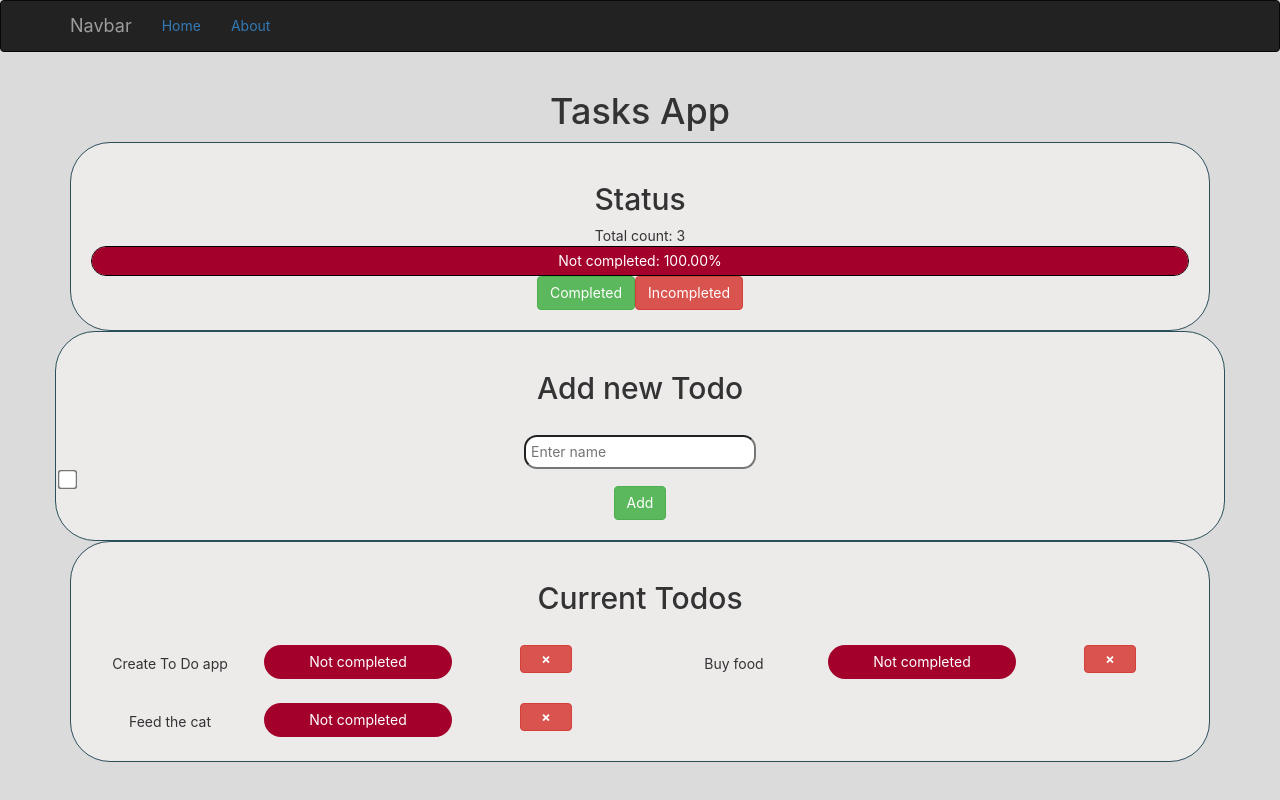
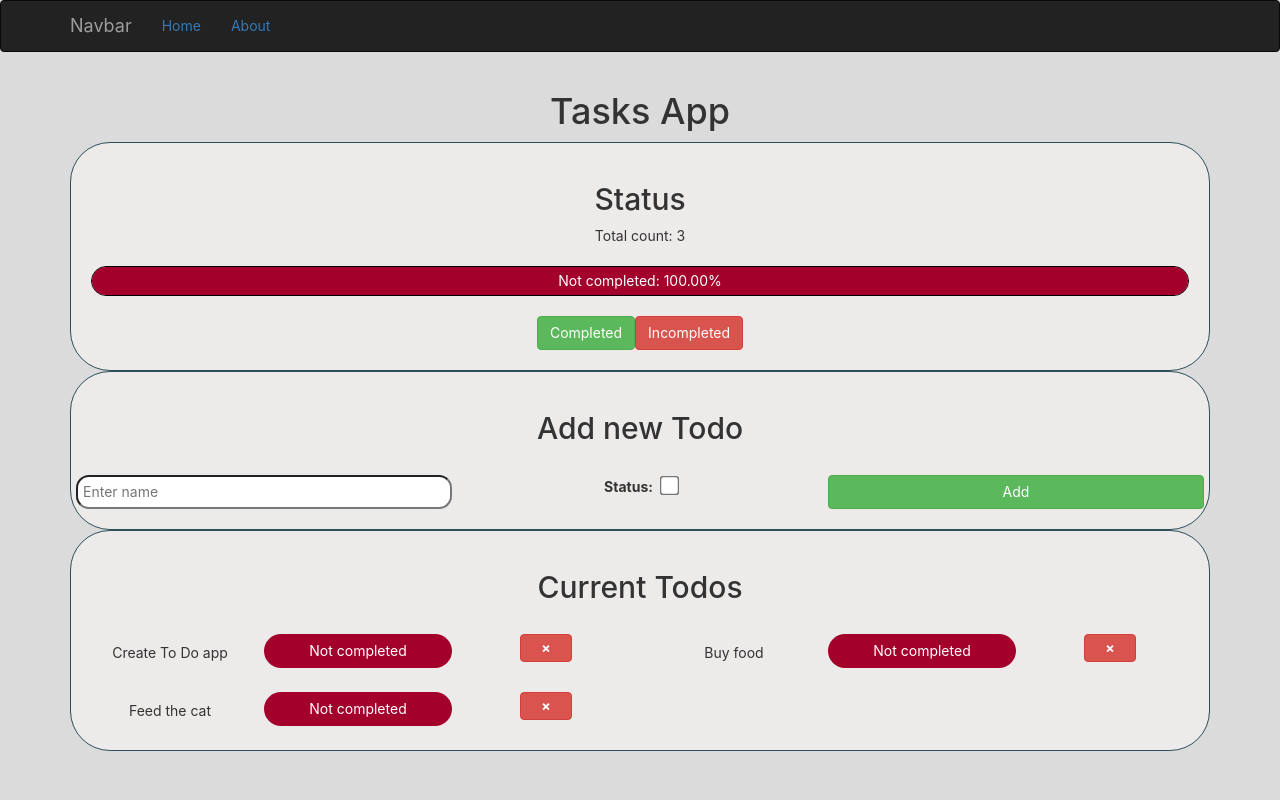
Before and after one commit to MartinKamenov/React-ToDoApp, a React (Create React App) app: page / in a window 1280 px wide. Built offline with nearby package versions, Linux system fonts and the light colour scheme.

Commit message:
Fixing alignment of checkbox

```diff
--- a/src/components/todos/AddTodo.jsx
+++ b/src/components/todos/AddTodo.jsx
@@ -6,12 +6,15 @@ const AddTodo = (props) => {
 			<h2>Add new Todo</h2>
 			<br/>
 			<div className="row">
-				<input className="todo-input" value={props.addTodo.name}
+				<input className="todo-input col-md-4" value={props.addTodo.name}
 					onChange={(ev) =>props.onChangedInputValue(ev)}
 					placeholder="Enter name" type="text"/>
-				<input className="checkbox" type="checkbox"
-					onChange={props.onChangedCheckbox} checked={props.addTodo.completed}/>
-				<button className="btn btn-success" onClick={props.onAdd}>Add</button>
+				<div className="col-md-4">
+					<label style={{marginRight: '10px'}}>Status: </label>
+					<input className="checkbox " type="checkbox"
+						onChange={props.onChangedCheckbox} checked={props.addTodo.completed}/>
+				</div>
+				<button className="btn btn-success col-md-4" onClick={props.onAdd}>Add</button>
 			</div>
 		</div>
 	);
--- a/src/components/todos/Todo.jsx
+++ b/src/components/todos/Todo.jsx
@@ -2,7 +2,7 @@ import React from 'react';
 
 const Todo = (props) => {
 	return (
-		<div className='todo col-md-6'>
+		<div className='inner-content col-md-6'>
 			<div className='row'>
 				<span className='status_changer col-md-4 center' onClick={() => props.onChange(props.id)}>
 					{props.todo.name}
--- a/src/components/todos/TodoStatus.jsx
+++ b/src/components/todos/TodoStatus.jsx
@@ -5,7 +5,7 @@ const TodoStatus = (props) => {
 		<div className="m-2 center">
 			<h2 className="m-2 header center">Status</h2>
 			<div className="center">Total count: {props.totalCount}</div>
-			<div className="percent-visualizer">
+			<div className="percent-visualizer inner-content">
 				<span className={ props.completedPercent.classList }
 					style={{ width: props.completedPercent.percent  }}>
 					Completed: { props.completedPercent.percent }
@@ -15,7 +15,7 @@ const TodoStatus = (props) => {
 					Not completed: { props.notCompletedPercent.percent }
 				</span>
 			</div>
-			<div>
+			<div className="inner-content">
 				<button onClick={props.onCompleteAll} className="m-2 btn btn-success">Completed</button>
 				<button onClick={props.onIncompleteAll} className="m-2 btn btn-danger">Incompleted</button>
 			</div>
--- a/src/components/todos/Todos.jsx
+++ b/src/components/todos/Todos.jsx
@@ -120,7 +120,7 @@ class ToDos extends Component {
                         completedPercent={this.getCompletedPercent()}
                         notCompletedPercent={this.getIncompletedPercent()}/>
                 </div>
-                <div className="nav-fragment row">
+                <div className="nav-fragment">
                     <AddToDo onAdd={this.handleAdd}
                         addTodo={this.state.addTodo}
                         onChangedInputValue={this.handleUpdateInputValue}
--- a/src/components/todos/css/todos.css
+++ b/src/components/todos/css/todos.css
@@ -61,7 +61,7 @@ span.incompleted-percenteger {
     display: none !important;
 }
 
-.todo {
+.inner-content {
     margin-top: 20px;
 }
 
@@ -107,6 +107,7 @@ span.incompleted-percenteger {
     -webkit-transform: scale(1.5); /* Safari and Chrome */
     -o-transform: scale(1.5); /* Opera */
     padding: 10px;
+    display: inline-block;
 }
 
 .center {
```
